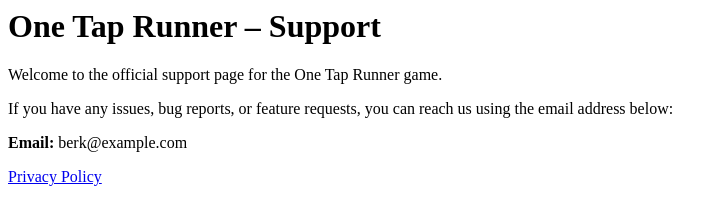
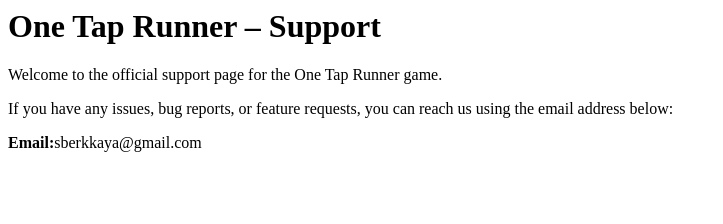
Before and after one commit to berkk03/onetaprunner, a plain HTML site: page index.html in a window 1280 px wide. Shown: the whole page, without its empty margins (0-723 px from the left). Drawn offline with Linux system fonts and the light colour scheme.

Commit message:
Update support email address in index.html

```diff
--- a/index.html
+++ b/index.html
@@ -1,5 +1,4 @@
 <h1>One Tap Runner – Support</h1>
 <p>Welcome to the official support page for the One Tap Runner game.</p>
 <p>If you have any issues, bug reports, or feature requests, you can reach us using the email address below:</p>
-<p><b>Email:</b> berk@example.com</p>
-<p><a href="https://berkk03.github.io/onetaprunner/privacy-policy.html">Privacy Policy</a></p>
+<p><b>Email:</b>sberkkaya@gmail.com</p>
```
